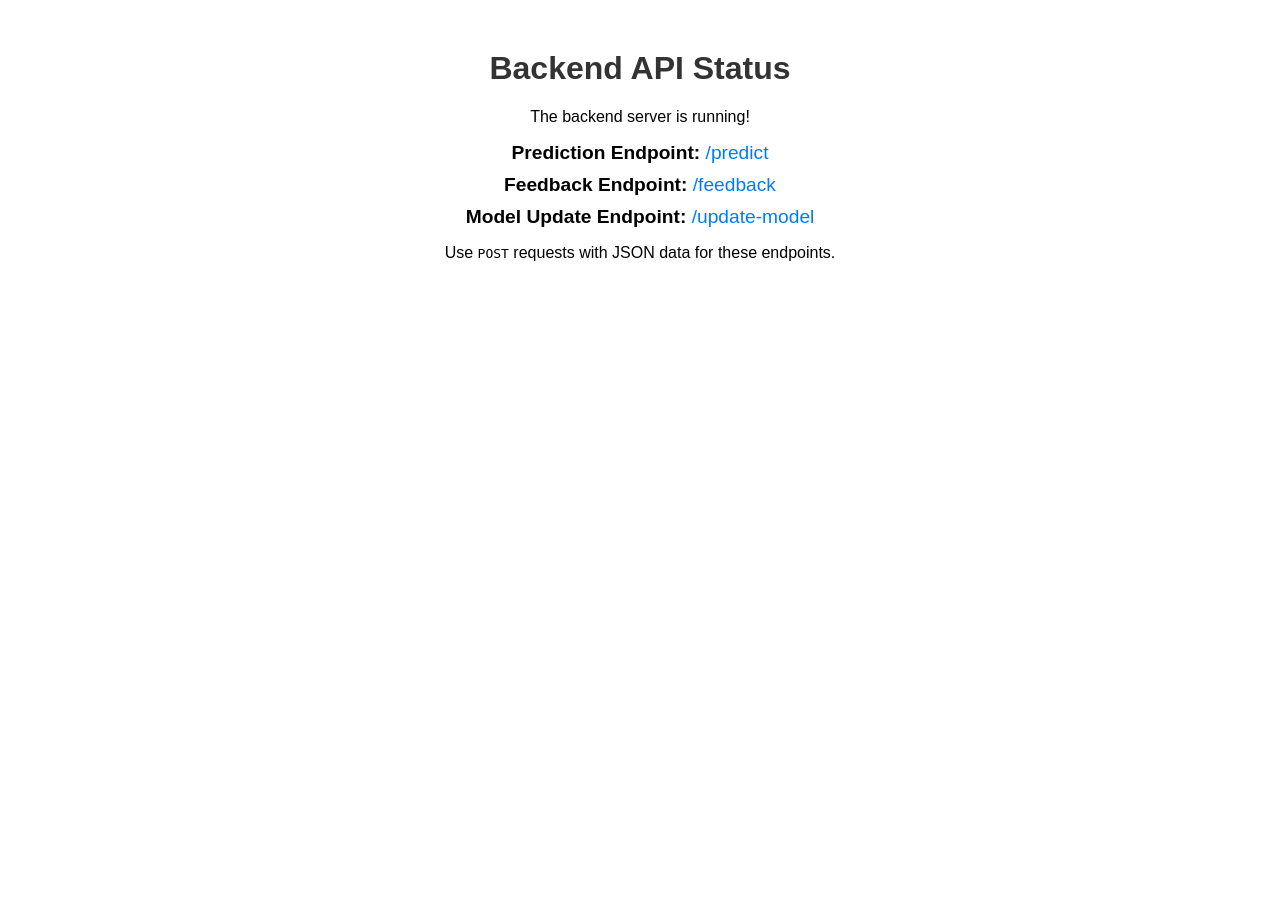
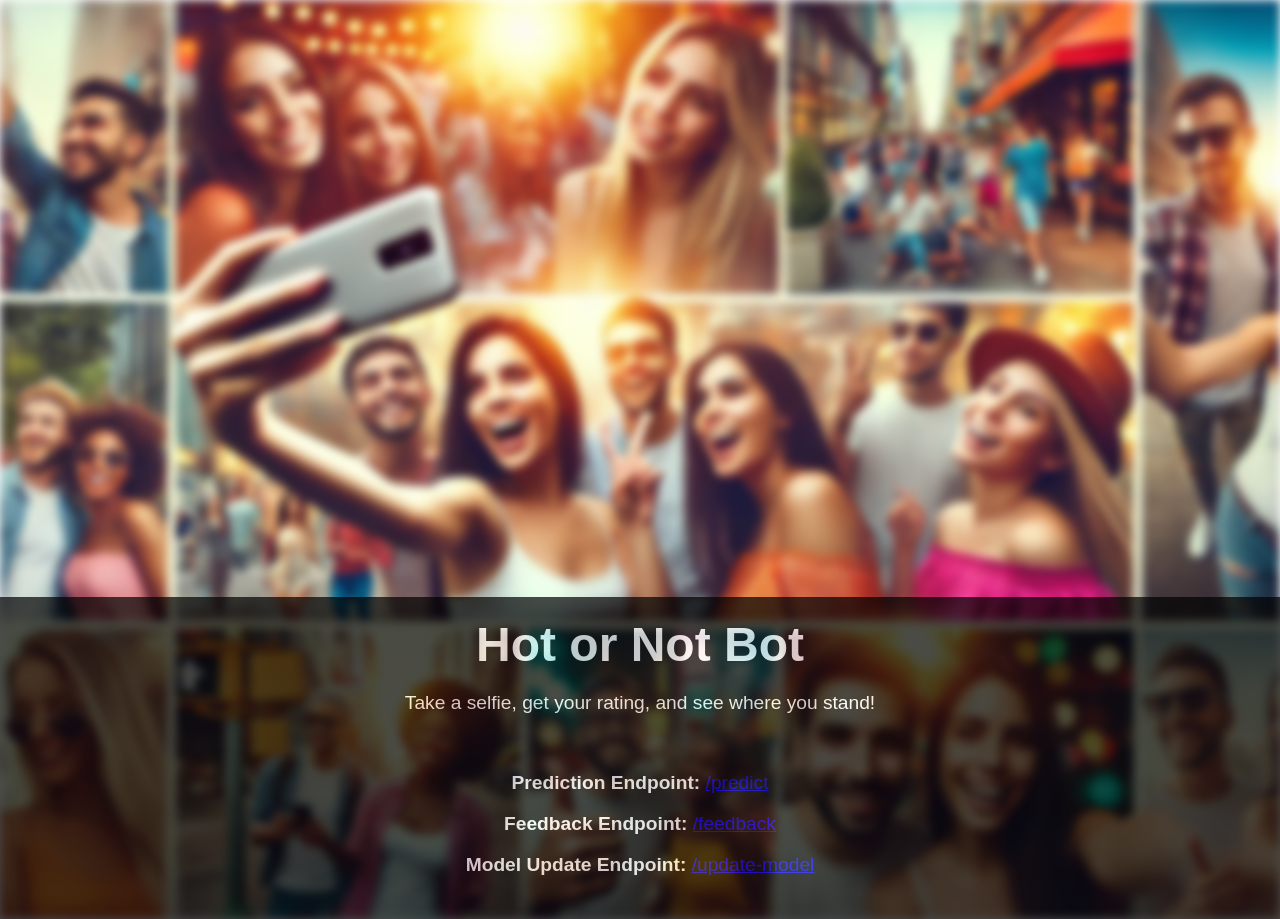
Before and after one commit to rabdulsal/Hot-Not-Bot-Backend, a Flask app: page / in a window 1280 px wide. Run offline with Flask 3, Linux system fonts and the light colour scheme.

Commit message:
Splash Page configured

```diff
--- a/app.py
+++ b/app.py
@@ -11,7 +11,7 @@ api = Api(app)
 
 # Homepage
 def home():
-    return render_template('index.html')
+    return render_template('index.html', static_folder='./static')
     # return "<h1>Hello World from Flask-App</h1>"
 
 # Initialize the model at the start
--- a/templates/index.html
+++ b/templates/index.html
@@ -1,34 +1,76 @@
+<!DOCTYPE html>
+<html lang="en">
   <!DOCTYPE html>
   <html lang="en">
     <head>
       <meta charset="UTF-8" />
       <meta name="viewport" content="width=device-width, initial-scale=1.0" />
-    <title>API Status</title>
+      <title>Hot or Not Bot</title>
       <style>
-      body {
+        /* CSS for full-screen background with blur */
+        body,
+        html {
+          margin: 0;
+          padding: 0;
+          height: 100%;
+          display: flex;
+          align-items: center;
+          justify-content: center;
           font-family: Arial, sans-serif;
+        }
+
+        .background {
+          position: fixed;
+          top: 0;
+          left: 0;
+          width: 100%;
+          height: 100%;
+          background-image: url("/static/splash_page.jpg");
+          background-size: cover;
+          background-position: center;
+          background-color: bisque;
+          filter: blur(5px); /* Adjust blur to your liking */
+          z-index: -1;
+        }
+
+        .content {
+          color: white;
           text-align: center;
-        margin-top: 50px;
+          z-index: 1;
+          padding: 20px;
         }
+
+        .content-container {
+          position: fixed;
+          top: 65%;
+          background-color: black;
+          opacity: 0.7;
+          width: 100%;
+        }
+
+        .endpoints {
+          color: white;
+          text-align: center;
+          padding: 20px, 10px;
+        }
+
         h1 {
-        color: #333;
+          font-size: 3em;
+          margin: 0;
         }
-      .endpoint {
-        margin: 10px 0;
+
+        p {
           font-size: 1.2em;
-      }
-      .endpoint a {
-        color: #007bff;
-        text-decoration: none;
-      }
-      .endpoint a:hover {
-        text-decoration: underline;
         }
       </style>
     </head>
     <body>
-    <h1>Backend API Status</h1>
-    <p>The backend server is running!</p>
+      <div class="background"></div>
+      <div class="content-container">
+        <div class="content">
+          <h1>Hot or Not Bot</h1>
+          <p>Take a selfie, get your rating, and see where you stand!</p>
+        </div>
         <div class="endpoints">
           <p class="endpoint">
             <strong>Prediction Endpoint:</strong>
@@ -43,6 +85,10 @@
             <a href="/update-model" target="_blank">/update-model</a>
           </p>
         </div>
-    <p>Use <code>POST</code> requests with JSON data for these endpoints.</p>
+        <p>
+          Use <code>POST</code> requests with JSON data for these endpoints.
+        </p>
+      </div>
     </body>
   </html>
+</html>
```
Also changed, not shown: static/splash_page.jpg (added). Lines whose indentation alone changed are shown as unchanged.
